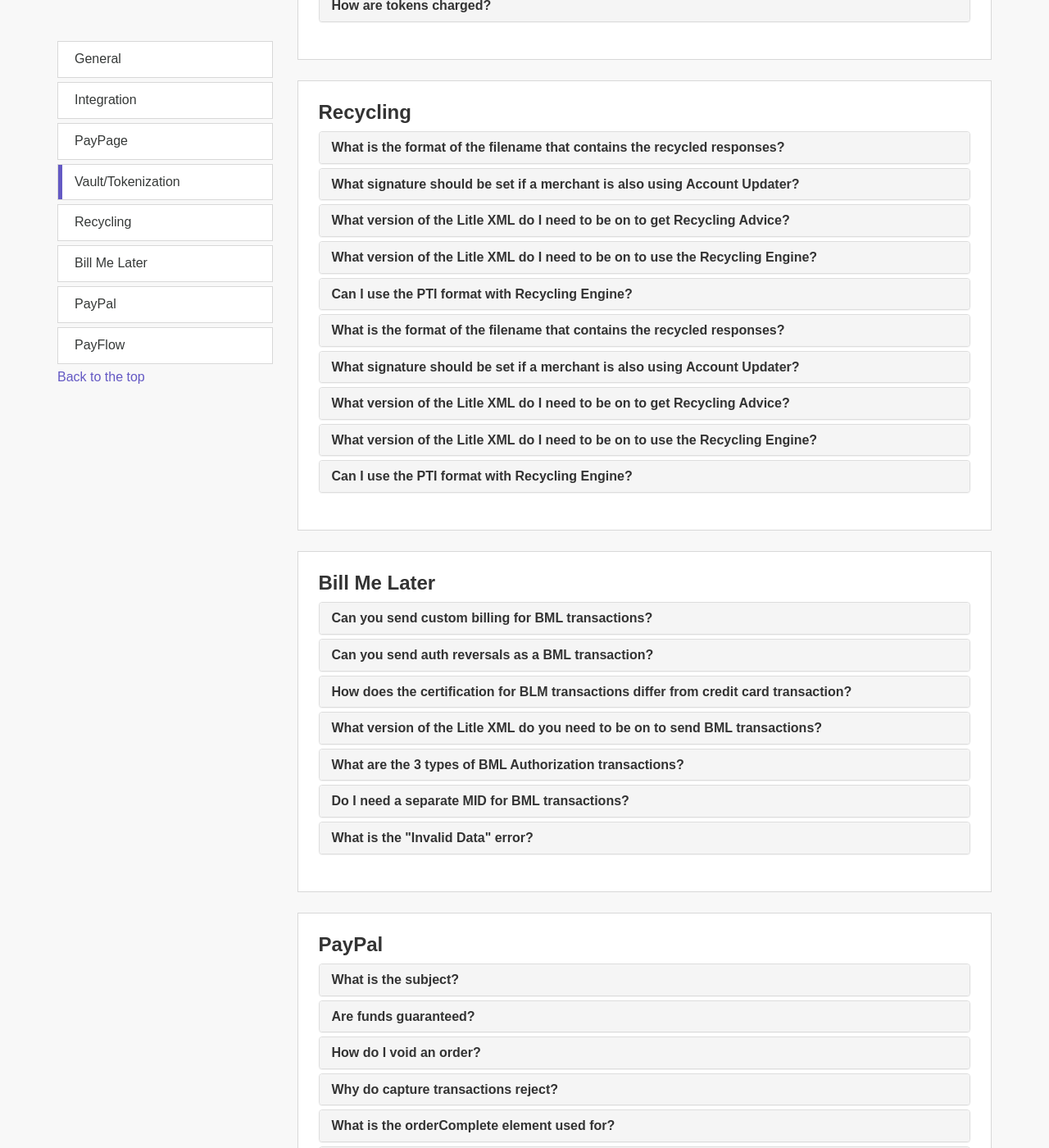
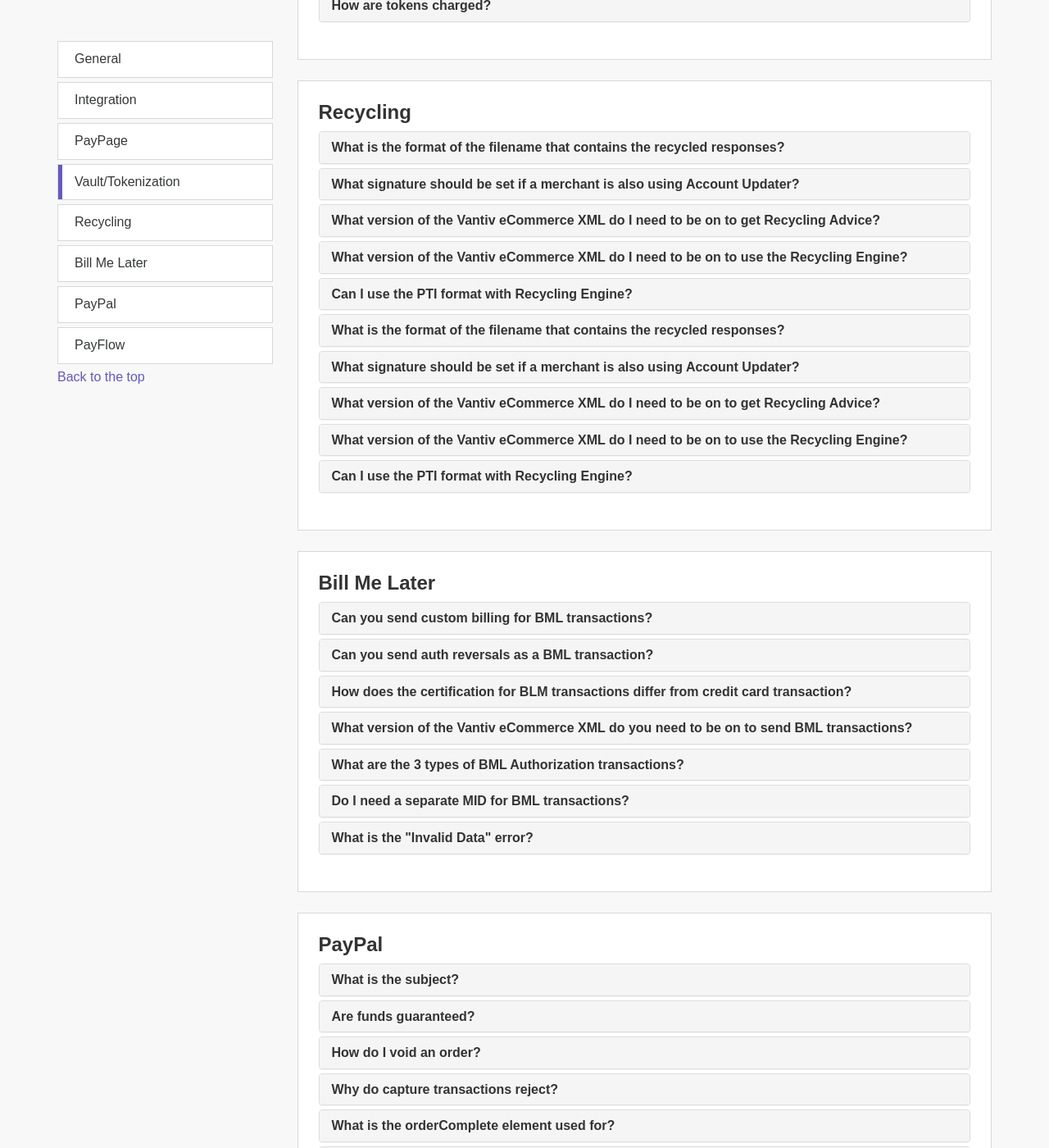
Before and after one commit to isunnapud/vantiv.github.io, a Jekyll site: the page built from faqs/index.html, in a window 1280 px wide and 1400 px high, scrolled down 4059 px. Shown: the whole window at 82% size. Built offline with Jekyll 4.4.1, drawn with Linux system fonts in a browser that asks for light colours; nearby versions of some CDN libraries.

Commit message:
update branding to Vantiv eCommerce

```diff
--- a/faqs/index.html
+++ b/faqs/index.html
@@ -309,7 +309,7 @@
 							</div>
 							<div id="general26" class="panel-collapse collapse">
 								<div class="panel-body">
-									We take security seriously at Vantiv.  If you believe you have discovered a vulnerability in our SDKs or any of our other products, please contact us immediately at security@litle.com.  We appreciate you following the principles of responsible disclosure when reporting vulnerabilities to us.
+									We take security seriously at Vantiv.  If you believe you have discovered a vulnerability in our SDKs or any of our other products, please contact us immediately at security@vantiv.com.  We appreciate you following the principles of responsible disclosure when reporting vulnerabilities to us.
 								</div>
 							</div>
 						</div>
@@ -348,7 +348,7 @@
 							</div>
 							<div id="integration3" class="panel-collapse collapse">
 								<div class="panel-body">
-									In order to maintain the health and validity of the test environment we periodically wipe all data and rebuild with the latest configuration. While we do take steps to preserve and restore profiles, sometimes unforeseen circumstances require manual intervention for your connection to work. Please contact implementations@litle.com for more information.
+									In order to maintain the health and validity of the test environment we periodically wipe all data and rebuild with the latest configuration. While we do take steps to preserve and restore profiles, sometimes unforeseen circumstances require manual intervention for your connection to work. Please contact implementations@vantiv.com for more information.
 								</div>
 							</div>
 						</div>
@@ -528,7 +528,7 @@
 							</div>
 							<div id="integration21" class="panel-collapse collapse">
 								<div class="panel-body">
-									Test cards are located in the Litle XML Reference Guide_XMLx.xx_Vx.pdf in starting in section 2.4 Table 2-1
+									Test cards are located in the Vantiv eCommerce XML Reference Guide_XMLx.xx_Vx.pdf in starting in section 2.4 Table 2-1
 
 								</div>
 							</div>
@@ -539,7 +539,7 @@
 							</div>
 							<div id="integration22" class="panel-collapse collapse">
 								<div class="panel-body">
-									The test system will approve any credit card number that passes the credit card standard MOD 10 validation check.  If you want to receive decline codes you must use the credit card numbers located in the Litle XML Reference Guide_XMLx.xx_Vx.pdf in starting in section 2.4 Table 2-1.    The orderId and amount values can be different if your system cannot pass the ones specified.
+									The test system will approve any credit card number that passes the credit card standard MOD 10 validation check.  If you want to receive decline codes you must use the credit card numbers located in the Vantiv eCommerce XML Reference Guide_XMLx.xx_Vx.pdf in starting in section 2.4 Table 2-1.    The orderId and amount values can be different if your system cannot pass the ones specified.
 								</div>
 							</div>
 						</div>
@@ -833,21 +833,21 @@
 						</div>
 						<div class="panel panel-default">
 							<div class="panel-heading">
-								<h4 class="panel-title"><a data-toggle="collapse" data-parent="#accordion" data-target="#recycling3" href="#">What version of the Litle XML do I need to be on to get Recycling Advice?</a></h4>
+								<h4 class="panel-title"><a data-toggle="collapse" data-parent="#accordion" data-target="#recycling3" href="#">What version of the Vantiv eCommerce XML do I need to be on to get Recycling Advice?</a></h4>
 							</div>
 							<div id="recycling3" class="panel-collapse collapse">
 								<div class="panel-body">
-									You must be on Litle XML version 8.6 or higher to receive recycle advice.
+									You must be on Vantiv eCommerce XML version 8.6 or higher to receive recycle advice.
 								</div>
 							</div>
 						</div>
 						<div class="panel panel-default">
 							<div class="panel-heading">
-								<h4 class="panel-title"><a data-toggle="collapse" data-parent="#accordion" data-target="#recycling4" href="#">What version of the Litle XML do I need to be on to use the Recycling Engine?</a></h4>
+								<h4 class="panel-title"><a data-toggle="collapse" data-parent="#accordion" data-target="#recycling4" href="#">What version of the Vantiv eCommerce XML do I need to be on to use the Recycling Engine?</a></h4>
 							</div>
 							<div id="recycling4" class="panel-collapse collapse">
 								<div class="panel-body">
-									You can be on any version of the Litle XML to take advantage of the Recycling Engine, but to receive recycle specific responses; you will need to be on version 8.6.
+									You can be on any version of the Vantiv eCommerce XML to take advantage of the Recycling Engine, but to receive recycle specific responses; you will need to be on version 8.6.
 								</div>
 							</div>
 						</div>
@@ -883,21 +883,21 @@
 						</div>
 						<div class="panel panel-default">
 							<div class="panel-heading">
-								<h4 class="panel-title"><a data-toggle="collapse" data-parent="#accordion" data-target="#recycling8" href="#">What version of the Litle XML do I need to be on to get Recycling Advice?</a></h4>
+								<h4 class="panel-title"><a data-toggle="collapse" data-parent="#accordion" data-target="#recycling8" href="#">What version of the Vantiv eCommerce XML do I need to be on to get Recycling Advice?</a></h4>
 							</div>
 							<div id="recycling8" class="panel-collapse collapse">
 								<div class="panel-body">
-									You must be on Litle XML version 8.6 or higher to receive recycle advice.
+									You must be on Vantiv eCommerce XML version 8.6 or higher to receive recycle advice.
 								</div>
 							</div>
 						</div>
 						<div class="panel panel-default">
 							<div class="panel-heading">
-								<h4 class="panel-title"><a data-toggle="collapse" data-parent="#accordion" data-target="#recycling9" href="#">What version of the Litle XML do I need to be on to use the Recycling Engine?</a></h4>
+								<h4 class="panel-title"><a data-toggle="collapse" data-parent="#accordion" data-target="#recycling9" href="#">What version of the Vantiv eCommerce XML do I need to be on to use the Recycling Engine?</a></h4>
 							</div>
 							<div id="recycling9" class="panel-collapse collapse">
 								<div class="panel-body">
-									You can be on any version of the Litle XML to take advantage of the Recycling Engine, but to receive recycle specific responses; you will need to be on version 8.6
+									You can be on any version of the Vantiv eCommerce XML to take advantage of the Recycling Engine, but to receive recycle specific responses; you will need to be on version 8.6
 								</div>
 							</div>
 						</div>
@@ -948,11 +948,11 @@
 						</div>
 						<div class="panel panel-default">
 							<div class="panel-heading">
-								<h4 class="panel-title"><a data-toggle="collapse" data-parent="#accordion" data-target="#billmelater4" href="#">What version of the Litle XML do you need to be on to send BML transactions?</a></h4>
+								<h4 class="panel-title"><a data-toggle="collapse" data-parent="#accordion" data-target="#billmelater4" href="#">What version of the Vantiv eCommerce XML do you need to be on to send BML transactions?</a></h4>
 							</div>
 							<div id="billmelater4" class="panel-collapse collapse">
 								<div class="panel-body">
-									You must be on Litle XML version 6.1 or higher to send BML transactions.
+									You must be on Vantiv eCommerce XML version 6.1 or higher to send BML transactions.
 								</div>
 							</div>
 						</div>
```
